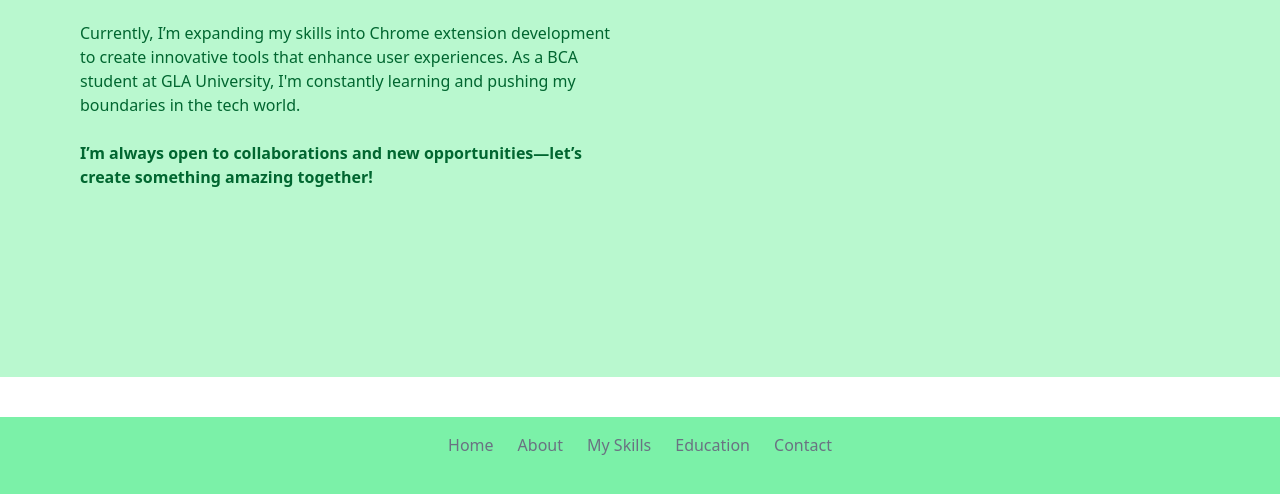
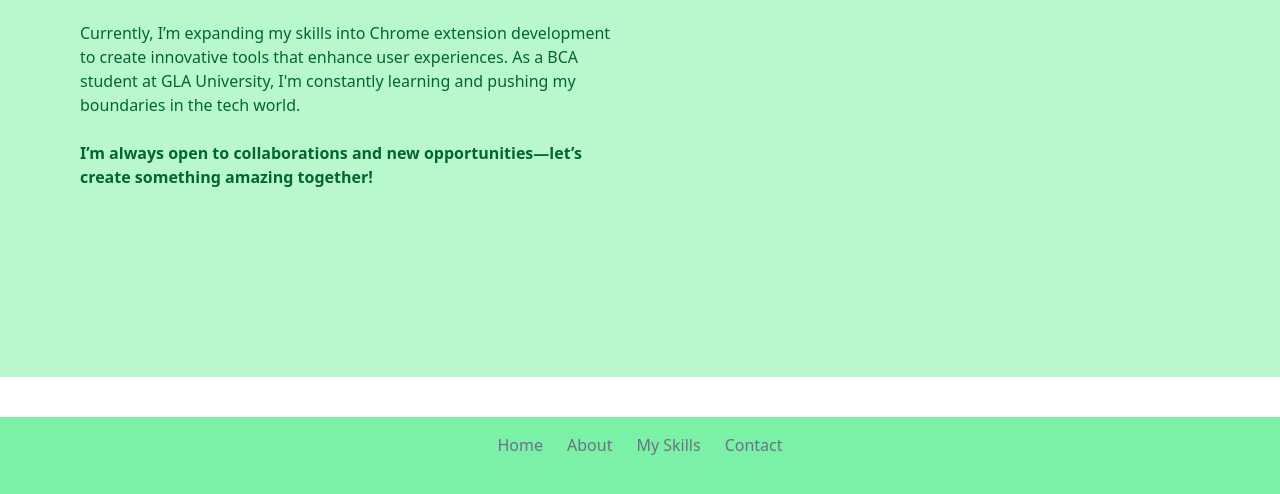
Before and after one commit to Anshul563/Portfolio, a plain HTML site: page about.html in a window 1280 px wide. Shown: the part 487-981 px from the top of the page. Drawn offline with nearby package versions, Linux system fonts and the light colour scheme.

Commit message:
Update about.html

```diff
--- a/about.html
+++ b/about.html
@@ -102,9 +102,8 @@
 
         <nav class="flex justify-center flex-wrap gap-6 mt-4 text-gray-500 font-medium">
             <a class="hover:text-gray-900" href="/index.html">Home</a>
-            <a class="hover:text-gray-900" href="/about.html">About</a>
+            <a class="hover:text-gray-900" href="">About</a>
             <a class="hover:text-gray-900" href="/skill.html">My Skills</a>
-            <a class="hover:text-gray-900" href="#">Education</a>
             <a class="hover:text-gray-900" href="/contact.html">Contact</a>
         </nav>
 
```
